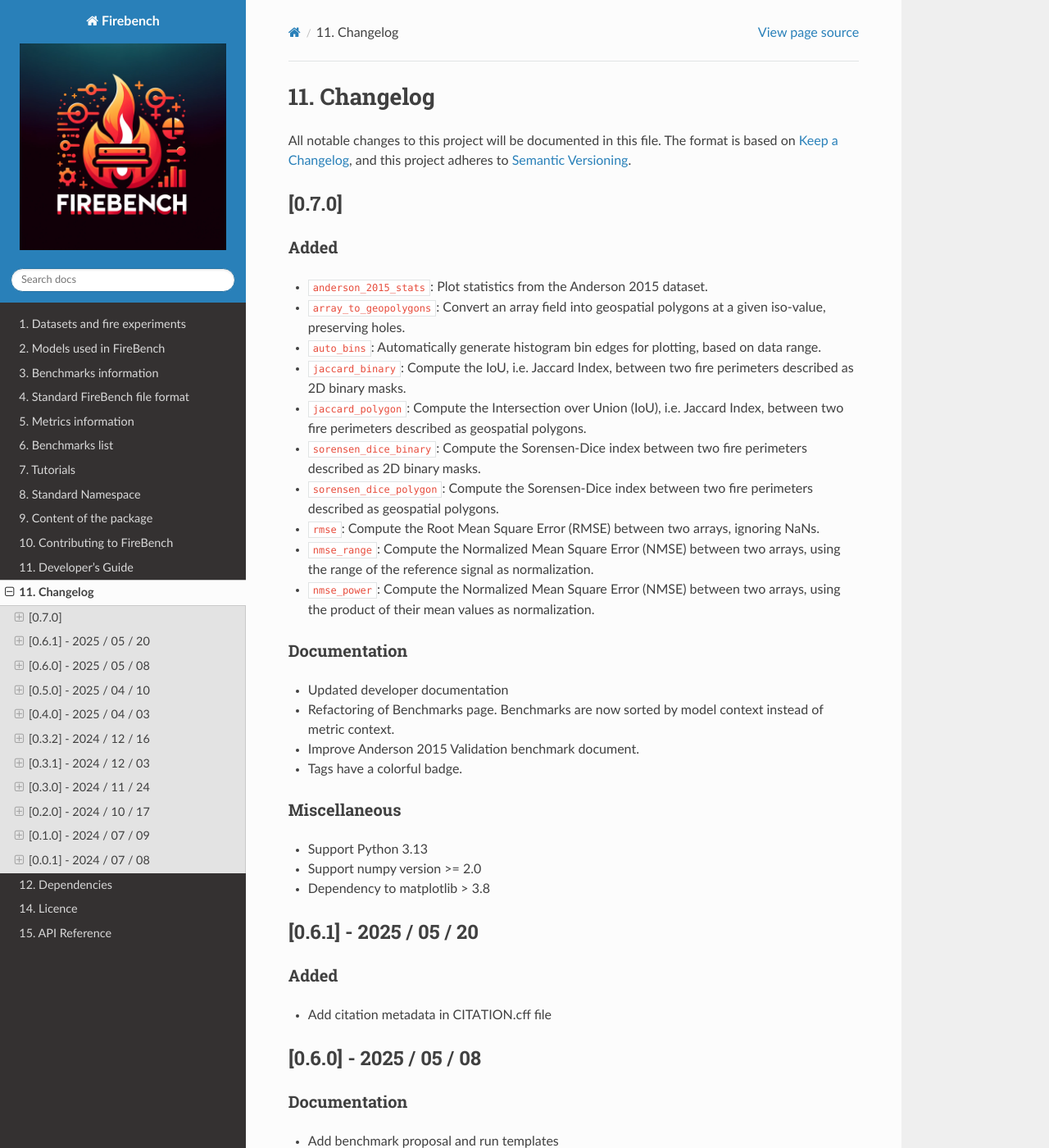
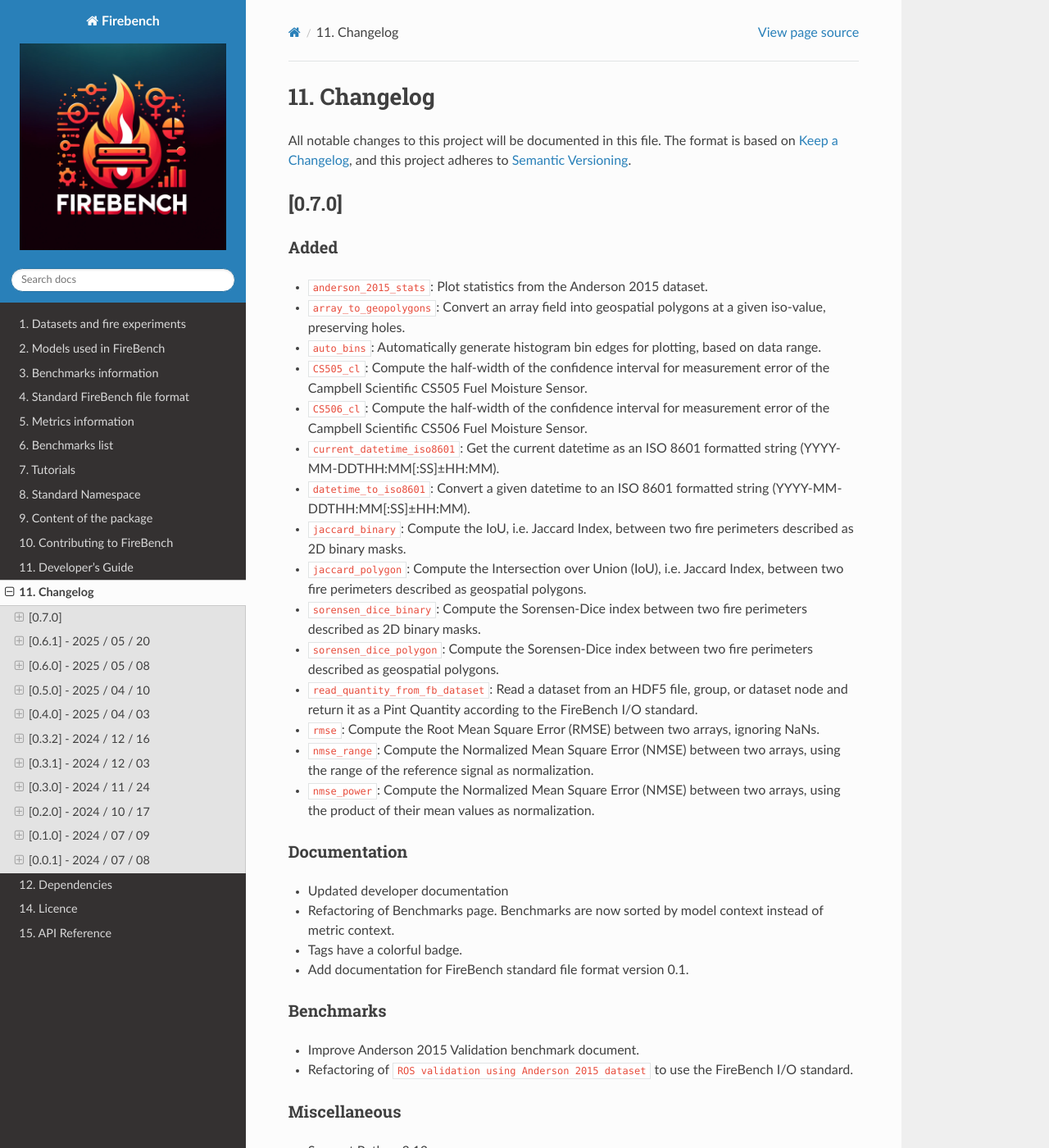
Before and after one commit to wirc-sjsu/firebench, a Sphinx documentation site: the page built from docs/changelog.md, in a window 1280 px wide and 1400 px high. Shown: the whole window at 82% size. Built offline with Sphinx 7.4.7 and the Read the Docs theme 3.1.0, drawn with Linux system fonts in a browser that asks for light colours; some of the changed text lies outside the part shown.

Commit message:
update changelog in docs

```diff
--- a/docs/changelog.md
+++ b/docs/changelog.md
@@ -9,10 +9,15 @@ and this project adheres to [Semantic Versioning](https://semver.org/).
 - `anderson_2015_stats`: Plot statistics from the Anderson 2015 dataset.
 - `array_to_geopolygons`: Convert an array field into geospatial polygons at a given iso-value, preserving holes.
 - `auto_bins`: Automatically generate histogram bin edges for plotting, based on data range.
+- `CS505_cl`: Compute the half-width of the confidence interval for measurement error of the Campbell Scientific CS505 Fuel Moisture Sensor.
+- `CS506_cl`: Compute the half-width of the confidence interval for measurement error of the Campbell Scientific CS506 Fuel Moisture Sensor.
+- `current_datetime_iso8601`: Get the current datetime as an ISO 8601 formatted string (YYYY-MM-DDTHH:MM[:SS]±HH:MM).
+- `datetime_to_iso8601`: Convert a given datetime to an ISO 8601 formatted string (YYYY-MM-DDTHH:MM[:SS]±HH:MM).
 - `jaccard_binary`: Compute the IoU, i.e. Jaccard Index, between two fire perimeters described as 2D binary masks.
 - `jaccard_polygon`: Compute the Intersection over Union (IoU), i.e. Jaccard Index, between two fire perimeters described as geospatial polygons.
 - `sorensen_dice_binary`: Compute the Sorensen-Dice index between two fire perimeters described as 2D binary masks.
 - `sorensen_dice_polygon`: Compute the Sorensen-Dice index between two fire perimeters described as geospatial polygons.
+- `read_quantity_from_fb_dataset`: Read a dataset from an HDF5 file, group, or dataset node and return it as a Pint Quantity according to the FireBench I/O standard.
 - `rmse`: Compute the Root Mean Square Error (RMSE) between two arrays, ignoring NaNs.
 - `nmse_range`: Compute the Normalized Mean Square Error (NMSE) between two arrays, using the range of the reference signal as normalization.
 - `nmse_power`: Compute the Normalized Mean Square Error (NMSE) between two arrays, using the product of their mean values as normalization.
@@ -20,13 +25,20 @@ and this project adheres to [Semantic Versioning](https://semver.org/).
 ### Documentation
 - Updated developer documentation
 - Refactoring of Benchmarks page. Benchmarks are now sorted by model context instead of metric context.
+- Tags have a colorful badge.
+- Add documentation for FireBench standard file format version 0.1.
+
+### Benchmarks
 - Improve Anderson 2015 Validation benchmark document.
-- Tags have a colorful badge.
+- Refactoring of `ROS validation using Anderson 2015 dataset` to use the FireBench I/O standard.
 
 ### Miscellaneous
 - Support Python 3.13
 - Support numpy version >= 2.0
 - Dependency to matplotlib > 3.8
+
+### Fix
+- Comma missing in two row of Anderson 2015 dataset.
 
 ## [0.6.1] - 2025 / 05 / 20
 ### Added
```
